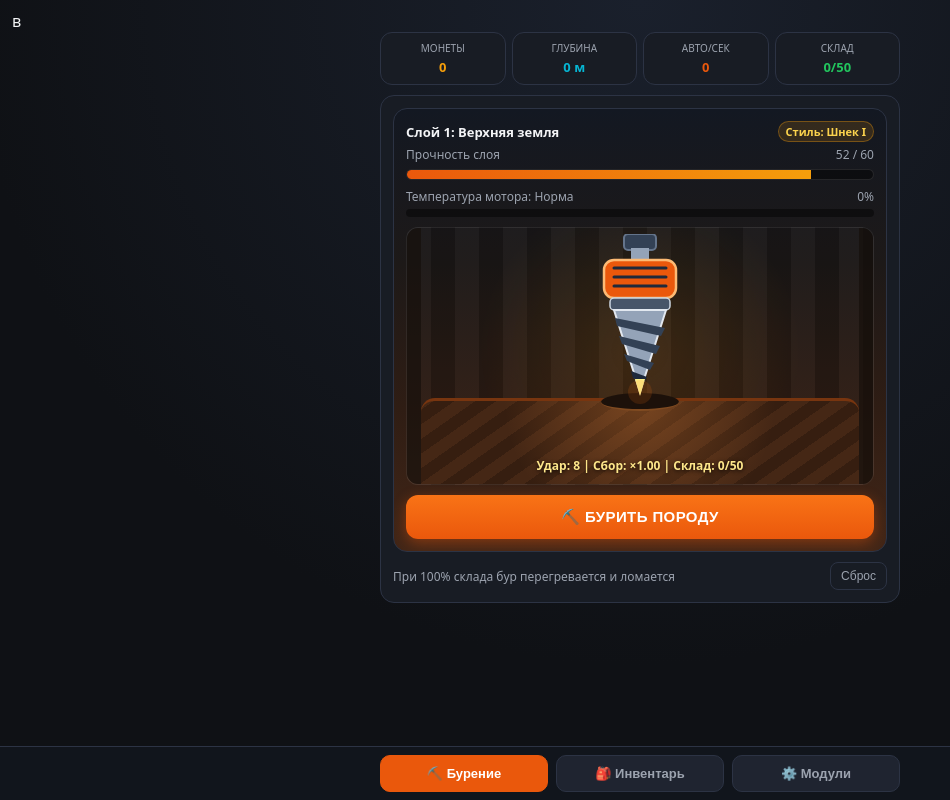
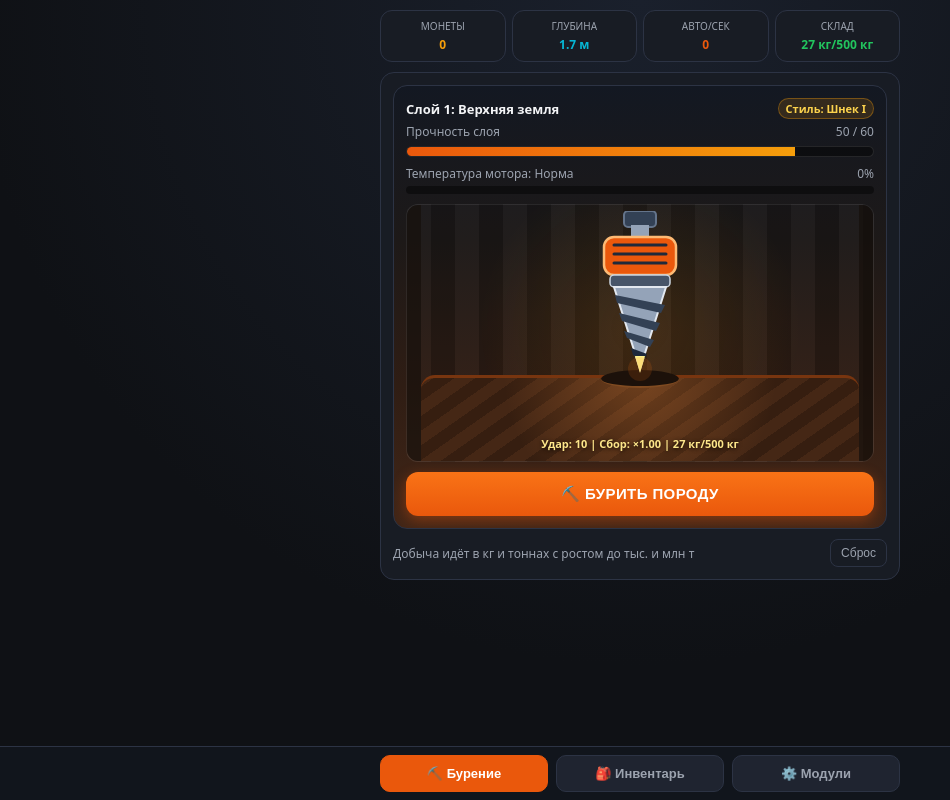
Before and after one commit to JackPeak/burenie-clicker, a plain HTML site: page index.html in a window 1280 px wide. Both pictures are taken after a click on the button "⛏️ БУРИТЬ ПОРОДУ". Shown: the whole page, without its empty margins (0-950 px from the left). Drawn offline with Linux system fonts and the light colour scheme.

Commit message:
Update index.html

```diff
--- a/index.html
+++ b/index.html
@@ -1,4 +1,3 @@
-в
 <!DOCTYPE html>
 <html lang="ru">
 <head>
@@ -54,7 +53,7 @@
       background: var(--panel-bg);
       border: 1px solid var(--panel-border);
       border-radius: 12px;
-      padding: 8px 6px;
+      padding: 8px 5px;
       text-align: center;
     }
 
@@ -65,9 +64,12 @@
     }
 
     .stat-value {
-      font-size: 13px;
+      font-size: 12px;
       font-weight: 700;
       color: var(--accent-gold);
+      white-space: nowrap;
+      overflow: hidden;
+      text-overflow: ellipsis;
     }
 
     .stat-value.cyan { color: var(--accent-cyan); }
@@ -336,7 +338,7 @@
     }
 
     .rock-info {
-      font-size: 12px;
+      font-size: 11px;
       font-weight: 700;
       color: #fde68a;
       text-align: center;
@@ -373,7 +375,7 @@
       color: #fef08a;
       text-shadow: 0 2px 6px rgba(0, 0, 0, 0.9);
       z-index: 6;
-      max-width: 240px;
+      max-width: 260px;
       text-align: center;
       animation: floatUp 0.8s ease-out forwards;
     }
@@ -463,7 +465,7 @@
     .inv-sub { font-size: 12px; color: var(--text-muted); }
 
     .inv-right { display: flex; align-items: center; gap: 8px; }
-    .inv-count { font-weight: 700; font-size: 14px; min-width: 44px; text-align: right; }
+    .inv-count { font-weight: 700; font-size: 13px; min-width: 66px; text-align: right; }
 
     .sell-btn {
       background: rgba(34, 197, 94, 0.16);
@@ -561,7 +563,7 @@
       </div>
       <div class="stat-card">
         <div class="stat-label">ГЛУБИНА</div>
-        <div class="stat-value cyan" id="depthVal">0 м</div>
+        <div class="stat-value cyan" id="depthVal">0.0 м</div>
       </div>
       <div class="stat-card">
         <div class="stat-label">АВТО/СЕК</div>
@@ -569,7 +571,7 @@
       </div>
       <div class="stat-card">
         <div class="stat-label">СКЛАД</div>
-        <div class="stat-value green" id="storageVal">0/50</div>
+        <div class="stat-value green" id="storageVal">0/500 кг</div>
       </div>
     </div>
 
@@ -602,29 +604,22 @@
 
           <div class="drill-assembly" id="drillAssembly">
             <svg width="128" height="172" viewBox="0 0 128 172" fill="none" xmlns="http://www.w3.org/2000/svg">
-              <!-- Опора и поршень -->
               <rect x="48" y="0" width="32" height="16" rx="4" fill="#334155" stroke="#64748b" stroke-width="2"/>
               <rect x="55" y="14" width="18" height="14" fill="#94a3b8"/>
 
-              <!-- Боковые резцы (появляются со 2-го тира) -->
               <g id="sideCutters" opacity="0">
                 <polygon points="24,44 10,56 24,62" fill="#f59e0b" stroke="#fde68a" stroke-width="1.5"/>
                 <polygon points="104,44 118,56 104,62" fill="#f59e0b" stroke="#fde68a" stroke-width="1.5"/>
               </g>
 
-              <!-- Корпус двигателя бура -->
               <rect id="drillBody" x="28" y="26" width="72" height="38" rx="10" fill="#ea580c" stroke="#fdba74" stroke-width="2.5"/>
               <line x1="38" y1="34" x2="90" y2="34" stroke="#1e293b" stroke-width="3" stroke-linecap="round"/>
               <line x1="38" y1="43" x2="90" y2="43" stroke="#1e293b" stroke-width="3" stroke-linecap="round"/>
               <line x1="38" y1="52" x2="90" y2="52" stroke="#1e293b" stroke-width="3" stroke-linecap="round"/>
 
-              <!-- Турбо-кольцо (появляется с 3-го тира) -->
               <rect id="turboRing" x="34" y="64" width="60" height="12" rx="4" fill="#475569" stroke="#cbd5e1" stroke-width="1.5"/>
-
-              <!-- Конус бура -->
               <polygon id="drillCone" points="38,76 90,76 64,158" fill="#94a3b8" stroke="#e2e8f0" stroke-width="2"/>
 
-              <!-- Спиральные витки шнека -->
               <g class="augur-blades">
                 <path d="M39 84 L89 94 L85 102 L41 92 Z" fill="#334155"/>
                 <path d="M43 102 L84 112 L80 120 L46 110 Z" fill="#334155"/>
@@ -632,7 +627,6 @@
                 <path d="M55 137 L71 143 L67 150 L57 144 Z" fill="#1e293b"/>
               </g>
 
-              <!-- Искрящийся наконечник -->
               <polygon points="59,145 69,145 64,162" fill="#fef08a"/>
               <circle class="tip-glow" cx="64" cy="158" r="12" fill="#f97316"/>
             </svg>
@@ -640,7 +634,7 @@
 
           <div class="rock-bed" id="rockBed">
             <div class="rock-crater"></div>
-            <div class="rock-info" id="rockSurface">Удар: 8 | Сбор: ×1.00 | Склад: 0/50</div>
+            <div class="rock-info" id="rockSurface">Удар: 8 | Сбор: ×1.00 | Склад: 0/500 кг</div>
           </div>
         </div>
 
@@ -648,7 +642,7 @@
       </div>
 
       <div class="footer-bar">
-        <span class="hint">При 100% склада бур перегревается и ломается</span>
+        <span class="hint">Добыча идёт в кг и тоннах с ростом до тыс. и млн т</span>
         <button class="small-btn" id="resetBtn">Сброс</button>
       </div>
     </div>
@@ -678,23 +672,92 @@
       window.Telegram.WebApp.expand();
     }
 
-    const STORAGE_KEY = "burenie_clicker_save_v5";
+    const STORAGE_KEY = "burenie_clicker_save_v7";
 
+    // Вес хранится в килограммах (кг):
+    // 1 000 кг = 1 т | 1 000 000 кг = 1 тыс. т | 1 000 000 000 кг = 1 млн т
     const RESOURCES = [
-      { id: "dirt", name: "Земля", icon: "🟫", value: 1 },
-      { id: "stone", name: "Камень", icon: "🪨", value: 3 },
-      { id: "coal", name: "Уголь", icon: "⬛", value: 7 },
-      { id: "iron", name: "Железная руда", icon: "⛓️", value: 16 },
-      { id: "gold", name: "Золотая руда", icon: "🪙", value: 35 }
+      { id: "dirt", name: "Земля", icon: "🟫", coinsPerTon: 12 },
+      { id: "stone", name: "Камень", icon: "🪨", coinsPerTon: 28 },
+      { id: "coal", name: "Уголь", icon: "⬛", coinsPerTon: 65 },
+      { id: "iron", name: "Железная руда", icon: "⛓️", coinsPerTon: 140 },
+      { id: "gold", name: "Золотая руда", icon: "🪙", coinsPerTon: 320 }
     ];
 
     const LAYERS = [
-      { name: "Верхняя земля", baseHp: 60, depthStep: 10, drops: [{ id: "dirt", min: 2, max: 4 }, { id: "stone", min: 0, max: 1 }] },
-      { name: "Плотный грунт и камень", baseHp: 150, depthStep: 15, drops: [{ id: "dirt", min: 1, max: 3 }, { id: "stone", min: 2, max: 5 }] },
-      { name: "Угольный пласт", baseHp: 340, depthStep: 20, drops: [{ id: "stone", min: 2, max: 4 }, { id: "coal", min: 2, max: 5 }] },
-      { name: "Рудная жила", baseHp: 750, depthStep: 25, drops: [{ id: "coal", min: 2, max: 4 }, { id: "iron", min: 2, max: 5 }] },
-      { name: "Глубинный горизонт", baseHp: 1600, depthStep: 35, drops: [{ id: "iron", min: 2, max: 5 }, { id: "gold", min: 1, max: 4 }] }
+      {
+        name: "Верхняя земля",
+        baseHp: 60,
+        depthStep: 10,
+        baseKgPerHit: 25,
+        pool: [
+          { id: "dirt", weight: 0.8, mult: 1.2 },
+          { id: "stone", weight: 0.2, mult: 0.9 }
+        ]
+      },
+      {
+        name: "Плотный грунт и камень",
+        baseHp: 150,
+        depthStep: 15,
+        baseKgPerHit: 60,
+        pool: [
+          { id: "dirt", weight: 0.4, mult: 1.0 },
+          { id: "stone", weight: 0.6, mult: 1.1 }
+        ]
+      },
+      {
+        name: "Угольный пласт",
+        baseHp: 340,
+        depthStep: 20,
+        baseKgPerHit: 140,
+        pool: [
+          { id: "stone", weight: 0.4, mult: 0.95 },
+          { id: "coal", weight: 0.6, mult: 1.15 }
+        ]
+      },
+      {
+        name: "Рудная жила",
+        baseHp: 750,
+        depthStep: 25,
+        baseKgPerHit: 320,
+        pool: [
+          { id: "coal", weight: 0.35, mult: 1.0 },
+          { id: "iron", weight: 0.65, mult: 1.2 }
+        ]
+      },
+      {
+        name: "Глубинный горизонт",
+        baseHp: 1600,
+        depthStep: 35,
+        baseKgPerHit: 750,
+        pool: [
+          { id: "iron", weight: 0.5, mult: 1.1 },
+          { id: "gold", weight: 0.5, mult: 1.25 }
+        ]
+      }
     ];
+
+    function formatMass(kg) {
+      const abs = Math.abs(kg);
+      if (abs >= 1e9) {
+        return `${(kg / 1e9).toFixed(2).replace(/\.00$/, "")} млн т`;
+      }
+      if (abs >= 1e6) {
+        return `${(kg / 1e6).toFixed(2).replace(/\.00$/, "")} тыс. т`;
+      }
+      if (abs >= 1000) {
+        return `${(kg / 1000).toFixed(2).replace(/\.00$/, "")} т`;
+      }
+      return `${Math.round(kg).toLocaleString("ru-RU")} кг`;
+    }
+
+    function formatCoins(amount) {
+      const abs = Math.abs(amount);
+      if (abs >= 1e9) return `${(amount / 1e9).toFixed(2)} млрд`;
+      if (abs >= 1e6) return `${(amount / 1e6).toFixed(2)} млн`;
+      if (abs >= 1e4) return `${(amount / 1e3).toFixed(1)} тыс.`;
+      return Math.floor(amount).toLocaleString("ru-RU");
+    }
 
     function defaultState() {
       return {
@@ -753,22 +816,22 @@
     }
 
     function getTierMultiplier(tier) {
-      return Math.pow(1.85, tier - 1);
+      return Math.pow(1.95, tier - 1);
     }
 
-    function getStorageCapacity() {
+    function getStorageCapacityKg() {
       const s = state.modules.storage;
-      const baseCap = 50 + (s.level - 1) * 25;
-      const tierMult = Math.pow(1.9, s.tier - 1);
+      const baseCap = 500 + (s.level - 1) * 350;
+      const tierMult = Math.pow(3.2, s.tier - 1);
       return Math.round(baseCap * tierMult);
     }
 
-    function getUsedStorage() {
+    function getUsedStorageKg() {
       return Object.values(state.inventory).reduce((sum, n) => sum + (n || 0), 0);
     }
 
     function isStorageFull() {
-      return getUsedStorage() >= getStorageCapacity();
+      return getUsedStorageKg() >= getStorageCapacityKg();
     }
 
     function isDrillBroken() {
@@ -795,23 +858,23 @@
 
     function getSellBonusMult() {
       const s = state.modules.storage;
-      return 1 + (s.tier - 1) * 0.15 + (s.level - 1) * 0.02;
+      return 1 + (s.tier - 1) * 0.2 + (s.level - 1) * 0.03;
     }
 
     function getDrillPower() {
       const m = state.modules.drill;
-      return (8 + (m.level - 1) * 5) * getTierMultiplier(m.tier);
+      return (10 + (m.level - 1) * 7) * getTierMultiplier(m.tier);
     }
 
     function getCollectorBonus() {
       const m = state.modules.collector;
-      return 1 + (m.level - 1) * 0.25 + (m.tier - 1) * 0.65;
+      return 1 + (m.level - 1) * 0.35 + (m.tier - 1) * 1.1;
     }
 
     function getAutoDps() {
       const m = state.modules.collector;
       const d = state.modules.drill;
-      const baseAuto = (m.level - 1) * 3 + (m.tier - 1) * 14 + (d.tier - 1) * 6;
+      const baseAuto = (m.level - 1) * 4 + (m.tier - 1) * 18 + (d.tier - 1) * 8;
       if (isDrillBroken() || state.overheated) return 0;
       const heatFactor = state.heat > 75 ? 0.6 : 1;
       return baseAuto * heatFactor;
@@ -862,6 +925,43 @@
       }
     }
 
+    function pickResourceFromPool(pool) {
+      const r = Math.random();
+      let acc = 0;
+      for (const item of pool) {
+        acc += item.weight;
+        if (r <= acc) return item;
+      }
+      return pool[pool.length - 1];
+    }
+
+    function giveMassResources(totalKgWanted) {
+      if (totalKgWanted <= 0) return { text: "", icons: [] };
+      const cfg = getCurrentLayerConfig();
+      const cap = getStorageCapacityKg();
+      let freeSpace = Math.max(0, cap - getUsedStorageKg());
+
+      const chosen = pickResourceFromPool(cfg.pool);
+      const rawKg = Math.max(1, Math.round(totalKgWanted * chosen.mult * (0.8 + Math.random() * 0.45)));
+      const takenKg = Math.min(rawKg, freeSpace);
+      const overflowed = takenKg < rawKg;
+
+      if (takenKg > 0) {
+        state.inventory[chosen.id] = (state.inventory[chosen.id] || 0) + takenKg;
+      }
+
+      const resObj = RESOURCES.find((r) => r.id === chosen.id);
+      const icon = resObj ? resObj.icon : "🪨";
+
+      if (takenKg <= 0 && overflowed) {
+        return { text: "Склад 100%! 🔥", icons: ["🔥", "⚠️"] };
+      }
+      if (overflowed) {
+        return { text: `+${formatMass(takenKg)} ${icon} (склад 100%)`, icons: [icon] };
+      }
+      return { text: `+${formatMass(takenKg)} ${icon}`, icons: [icon] };
+    }
+
     function updateDrillStyle() {
       const tier = state.modules.drill.tier;
       const body = document.getElementById("drillBody");
@@ -893,7 +993,7 @@
       }
     }
 
-    function spawnVisuals(labelText) {
+    function spawnVisuals(labelText, oreIcons) {
       const stage = document.getElementById("drillStage");
       const rect = stage.getBoundingClientRect();
       const tipX = rect.width * 0.5;
@@ -914,12 +1014,14 @@
       void bed.offsetWidth;
       bed.classList.add("hit");
 
-      const debrisIcons = isDrillBroken() ? ["💥", "🔥", "⚠️"] : ["🪨", "🟫", "🔸", "✨", "🪨"];
+      const defaultIcons = isDrillBroken() ? ["💥", "🔥", "⚠️"] : ["🪨", "🟫", "🔸", "✨"];
+      const debrisIcons = oreIcons && oreIcons.length ? [...oreIcons, ...defaultIcons] : defaultIcons;
+
       for (let i = 0; i < 6; i++) {
         const d = document.createElement("div");
         d.className = "falling-debris";
         d.textContent = debrisIcons[Math.floor(Math.random() * debrisIcons.length)];
-        d.style.fontSize = `${11 + Math.floor(Math.random() * 6)}px`;
+        d.style.fontSize = `${12 + Math.floor(Math.random() * 6)}px`;
 
         const fromCeiling = i < 2;
         const startX = fromCeiling
@@ -950,51 +1052,17 @@
       }
     }
 
-    function collectLayerLoot() {
-      const cfg = getCurrentLayerConfig();
-      const bonus = getCollectorBonus();
-      const cap = getStorageCapacity();
-      let freeSpace = Math.max(0, cap - getUsedStorage());
-      const summary = [];
-      let overflowed = false;
-
-      cfg.drops.forEach((drop) => {
-        const raw = drop.min + Math.floor(Math.random() * (drop.max - drop.min + 1));
-        const wanted = Math.round(raw * bonus);
-        if (wanted <= 0) return;
-
-        const taken = Math.min(wanted, freeSpace);
-        if (taken < wanted) overflowed = true;
-
-        if (taken > 0) {
-          state.inventory[drop.id] = (state.inventory[drop.id] || 0) + taken;
-          freeSpace -= taken;
-          const resObj = RESOURCES.find((r) => r.id === drop.id);
-          if (resObj) summary.push(`+${taken} ${resObj.icon}`);
-        }
-      });
-
-      state.depth += cfg.depthStep;
-      state.layerIndex += 1;
-      syncLayerHpMax();
-      state.layerHp = state.layerMaxHp;
-
-      if (overflowed && summary.length === 0) return "Склад 100%! Бур греется!";
-      if (overflowed) return `${summary.join(" ")} (склад 100%!)`;
-      return summary.join(" ");
-    }
-
     function applyDamage(amount, isManual) {
       if (isDrillBroken()) {
         if (isManual) {
-          spawnVisuals(`🛠️ Ремонт: ${getRepairRemainingSec().toFixed(1)} сек`);
+          spawnVisuals(`🛠️ Ремонт: ${getRepairRemainingSec().toFixed(1)} сек`, ["🛠️"]);
           render();
         }
         return;
       }
 
       if (isManual && state.overheated) {
-        spawnVisuals("🔥 ПЕРЕГРЕВ!");
+        spawnVisuals("🔥 ПЕРЕГРЕВ!", ["🔥"]);
         render();
         return;
       }
@@ -1010,7 +1078,7 @@
       if (state.heat >= 100) {
         if (fullBeforeHit) {
           breakDrill();
-          spawnVisuals(`💥 ПОЛОМКА! Ремонт ${getRepairDurationSec()}с`);
+          spawnVisuals(`💥 ПОЛОМКА! Ремонт ${getRepairDurationSec()}с`, ["💥", "🔥"]);
           saveState();
           render();
           return;
@@ -1021,16 +1089,38 @@
 
       const heatPenalty = state.heat > 75 && !state.overheated ? 0.75 : 1;
       const dmg = Math.max(1, Math.round(amount * heatPenalty));
+      const actualDmg = Math.min(state.layerHp, dmg);
       state.layerHp -= dmg;
 
-      let lootLabel = fullBeforeHit ? `-${dmg} 🔥` : `-${dmg}`;
+      const cfg = getCurrentLayerConfig();
+      const depthGain = (actualDmg / Math.max(1, state.layerMaxHp)) * cfg.depthStep;
+      state.depth = Number((state.depth + depthGain).toFixed(1));
+
+      const layerScale = Math.pow(1.45, state.layerIndex);
+      const collectorMult = getCollectorBonus();
+      let kgToMine = cfg.baseKgPerHit * layerScale * collectorMult * (isManual ? 1 : 0.45);
+
+      let layerCleared = false;
       if (state.layerHp <= 0) {
-        const lootText = collectLayerLoot();
-        lootLabel = lootText ? `Слой пройден! ${lootText}` : "Слой пройден!";
+        layerCleared = true;
+        kgToMine *= 1.8;
+        state.layerIndex += 1;
+        syncLayerHpMax();
+        state.layerHp = state.layerMaxHp;
       }
 
-      if (isManual || Math.random() < 0.45) {
-        spawnVisuals(lootLabel);
+      const dropRes = giveMassResources(kgToMine);
+      let labelText = "";
+      if (layerCleared) {
+        labelText = dropRes.text ? `Слой пройден! ${dropRes.text}` : "Слой пройден!";
+      } else if (dropRes.text) {
+        labelText = `-${dmg} | ${dropRes.text}`;
+      } else if (isManual) {
+        labelText = fullBeforeHit ? `-${dmg} 🔥` : `-${dmg}`;
+      }
+
+      if (isManual || layerCleared || dropRes.text || Math.random() < 0.35) {
+        spawnVisuals(labelText, dropRes.icons);
       }
 
       saveState();
@@ -1039,19 +1129,19 @@
 
     function render() {
       const cfg = getCurrentLayerConfig();
-      const used = getUsedStorage();
-      const cap = getStorageCapacity();
+      const usedKg = getUsedStorageKg();
+      const capKg = getStorageCapacityKg();
       const full = isStorageFull();
       const broken = isDrillBroken();
 
       updateDrillStyle();
 
-      document.getElementById("coinsVal").textContent = Math.floor(state.coins).toLocaleString("ru-RU");
-      document.getElementById("depthVal").textContent = `${state.depth} м`;
+      document.getElementById("coinsVal").textContent = formatCoins(state.coins);
+      document.getElementById("depthVal").textContent = `${state.depth.toFixed(1)} м`;
       document.getElementById("dpsVal").textContent = getAutoDps().toFixed(1).replace(/\.0$/, "");
 
       const storageEl = document.getElementById("storageVal");
-      storageEl.textContent = `${used}/${cap}`;
+      storageEl.textContent = `${formatMass(usedKg)}/${formatMass(capKg)}`;
       storageEl.className = full ? "stat-value red" : "stat-value green";
 
       document.getElementById("layerName").textContent = `Слой ${state.layerIndex + 1}: ${cfg.name}`;
@@ -1097,14 +1187,14 @@
         warn.textContent = "Склад заполнен на 100%! Заберите руду в инвентаре, иначе бур сломается.";
         rock.textContent = state.overheated
           ? "Ждите охлаждения мотора..."
-          : `ОПАСНОСТЬ ПОЛОМКИ! Склад: ${used}/${cap}`;
+          : `ОПАСНОСТЬ ПОЛОМКИ! Склад: ${formatMass(usedKg)}/${formatMass(capKg)}`;
         drillBtn.disabled = state.overheated;
         drillBtn.textContent = state.overheated ? "🔥 ОХЛАЖДЕНИЕ МОТОРА..." : "⚠️ БУРИТЬ (СКЛАД ПОЛОН!)";
       } else {
         warn.classList.add("hidden");
         rock.textContent = state.overheated
           ? "Ждите охлаждения мотора..."
-          : `Удар: ${Math.round(getDrillPower())} | Сбор: ×${getCollectorBonus().toFixed(2)} | Склад: ${used}/${cap}`;
+          : `Удар: ${Math.round(getDrillPower())} | Сбор: ×${getCollectorBonus().toFixed(2)} | ${formatMass(usedKg)}/${formatMass(capKg)}`;
         drillBtn.disabled = state.overheated;
         drillBtn.textContent = state.overheated ? "🔥 ОХЛАЖДЕНИЕ МОТОРА..." : "⛏️ БУРИТЬ ПОРОДУ";
       }
@@ -1113,24 +1203,37 @@
       renderModules();
     }
 
+    function calcResourceCoins(res, kgAmount) {
+      const pricePerTon = res.coinsPerTon * getSellBonusMult();
+      return Math.max(1, Math.round((kgAmount / 1000) * pricePerTon));
+    }
+
     function renderInventory() {
-      const used = getUsedStorage();
-      const cap = getStorageCapacity();
+      const usedKg = getUsedStorageKg();
+      const capKg = getStorageCapacityKg();
       const bonusPct = Math.round((getSellBonusMult() - 1) * 100);
 
+      let totalPotentialCoins = 0;
+      RESOURCES.forEach((res) => {
+        const kg = state.inventory[res.id] || 0;
+        if (kg > 0) totalPotentialCoins += calcResourceCoins(res, kg);
+      });
+
       document.getElementById("invSummary").innerHTML = `
-        <span>Заполнено: <strong>${used} / ${cap}</strong></span>
-        <span>Наценка склада: <strong>+${bonusPct}%</strong></span>
+        <span>Склад: <strong>${formatMass(usedKg)} / ${formatMass(capKg)}</strong></span>
+        <span>Наценка: <strong>+${bonusPct}%</strong> | Сумма: <strong>${formatCoins(totalPotentialCoins)}</strong></span>
       `;
 
-      document.getElementById("sellAllEverythingBtn").disabled = used <= 0;
+      document.getElementById("sellAllEverythingBtn").disabled = usedKg <= 0;
 
       const container = document.getElementById("inventoryList");
       container.innerHTML = "";
 
       RESOURCES.forEach((res) => {
-        const count = state.inventory[res.id] || 0;
-        const unitPrice = Math.max(res.value, Math.round(res.value * getSellBonusMult()));
+        const kg = state.inventory[res.id] || 0;
+        const unitTonPrice = Math.round(res.coinsPerTon * getSellBonusMult());
+        const payout = kg > 0 ? calcResourceCoins(res, kg) : 0;
+
         const row = document.createElement("div");
         row.className = "inv-item";
         row.innerHTML = `
@@ -1138,17 +1241,17 @@
             <div class="inv-icon">${res.icon}</div>
             <div>
               <div class="inv-title">${res.name}</div>
-              <div class="inv-sub">Цена продажи: ${unitPrice} монет/шт</div>
+              <div class="inv-sub">Цена: ${unitTonPrice} монет / т${kg > 0 ? ` • Выплата: ${formatCoins(payout)}` : ""}</div>
             </div>
           </div>
           <div class="inv-right">
-            <div class="inv-count">${count}</div>
-            <button class="sell-btn" ${count <= 0 ? "disabled" : ""}>Забрать</button>
+            <div class="inv-count">${formatMass(kg)}</div>
+            <button class="sell-btn" ${kg <= 0 ? "disabled" : ""}>Забрать</button>
           </div>
         `;
         row.querySelector(".sell-btn").addEventListener("click", () => {
-          if (count <= 0) return;
-          state.coins += count * unitPrice;
+          if (kg <= 0) return;
+          state.coins += calcResourceCoins(res, kg);
           state.inventory[res.id] = 0;
           saveState();
           render();
@@ -1180,7 +1283,7 @@
         {
           key: "storage",
           title: "🗄️ Хранилище на буре",
-          desc: `Вместимость: ${getStorageCapacity()} ед. | Наценка продажи: +${Math.round((getSellBonusMult() - 1) * 100)}%.`
+          desc: `Вместимость: ${formatMass(getStorageCapacityKg())} | Наценка продажи: +${Math.round((getSellBonusMult() - 1) * 100)}%.`
         }
       ];
 
@@ -1201,10 +1304,10 @@
           <div class="module-desc">${def.desc}</div>
           <div class="module-actions">
             <button class="upg-btn lvl" ${canBuyLvl ? "" : "disabled"}>
-              Улучшить ур.<br/>(${lvlCost} монет)
+              Улучшить ур.<br/>(${formatCoins(lvlCost)} монет)
             </button>
             <button class="upg-btn tier" ${canBuyTier ? "" : "disabled"}>
-              Тир ${mod.tier + 1} (с ${tierInfo.reqLevel} ур.)<br/>(${tierInfo.cost} монет)
+              Тир ${mod.tier + 1} (с ${tierInfo.reqLevel} ур.)<br/>(${formatCoins(tierInfo.cost)} монет)
             </button>
           </div>
         `;
@@ -1232,10 +1335,9 @@
     document.getElementById("sellAllEverythingBtn").addEventListener("click", () => {
       let totalCoins = 0;
       RESOURCES.forEach((res) => {
-        const count = state.inventory[res.id] || 0;
-        if (count > 0) {
-          const unitPrice = Math.max(res.value, Math.round(res.value * getSellBonusMult()));
-          totalCoins += count * unitPrice;
+        const kg = state.inventory[res.id] || 0;
+        if (kg > 0) {
+          totalCoins += calcResourceCoins(res, kg);
           state.inventory[res.id] = 0;
         }
       });
```
